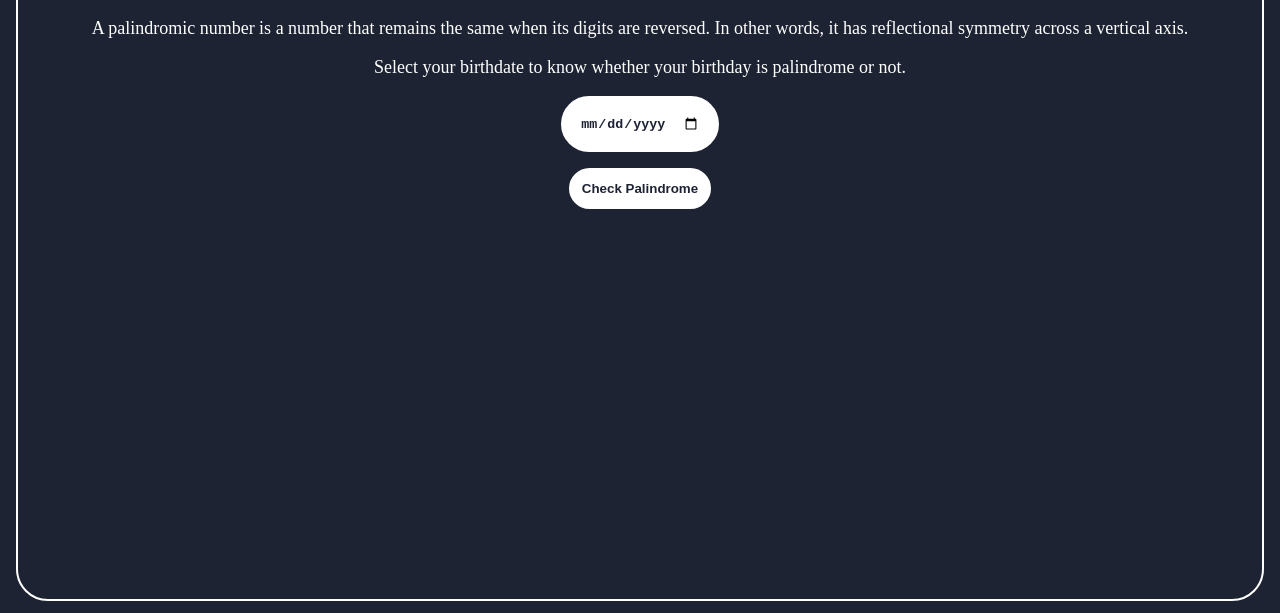
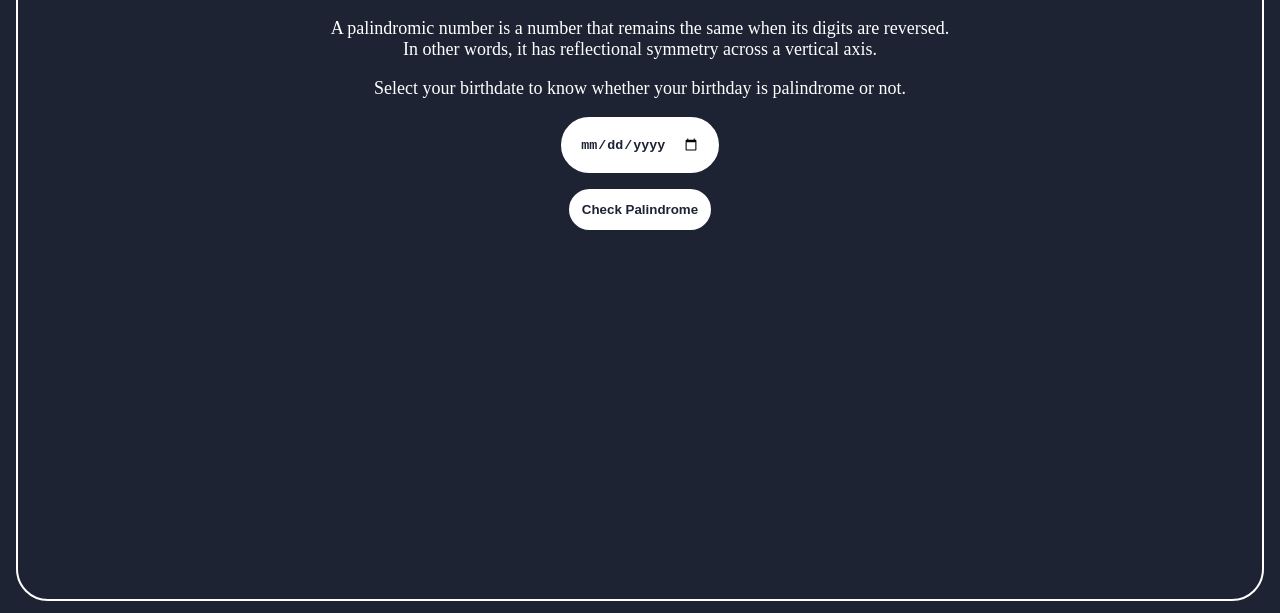
Before and after one commit to anjali-verma123/palindrome-birthday-assignment, a plain HTML site: page index.html in a window 1280 px wide. Shown: the part 187-800 px from the top of the page. Drawn offline with Linux system fonts and the light colour scheme.

Commit message:
Update in index.html and style.css
changes in documentation if index.html and style.css.
br tag is added,
indentation check in css

```diff
--- a/index.html
+++ b/index.html
@@ -10,12 +10,13 @@
 <body>
     <main>
         <h1>🥳🎉🥳Palindrome Birthday🥳🎉🥳</h1>
-        <p>A palindromic number is a number that remains the same when its digits are reversed. In other words, it has reflectional symmetry across a vertical axis.</p>
+        <p>A palindromic number is a number that remains the same when its digits are reversed. <br>In other words, it has reflectional symmetry across a vertical axis.</p>
         <p>Select your birthdate to know whether your birthday is palindrome or not.</p>
       <input type="date" id="bday-input" /><br>
       <button id="show-btn">Check Palindrome</button>
       <p id="result"></p>
       </main>
+
 </body>
 <script src="script.js"></script>
 </html>
--- a/style.css
+++ b/style.css
@@ -17,7 +17,6 @@ html, body {
     height: 100%;
     border-radius: 2rem;
 }
-
 p {
     text-align: center;
     font-size: large;
```
Also changed, not shown: birthday-img.webp (added). Lines whose indentation alone changed are shown as unchanged.
